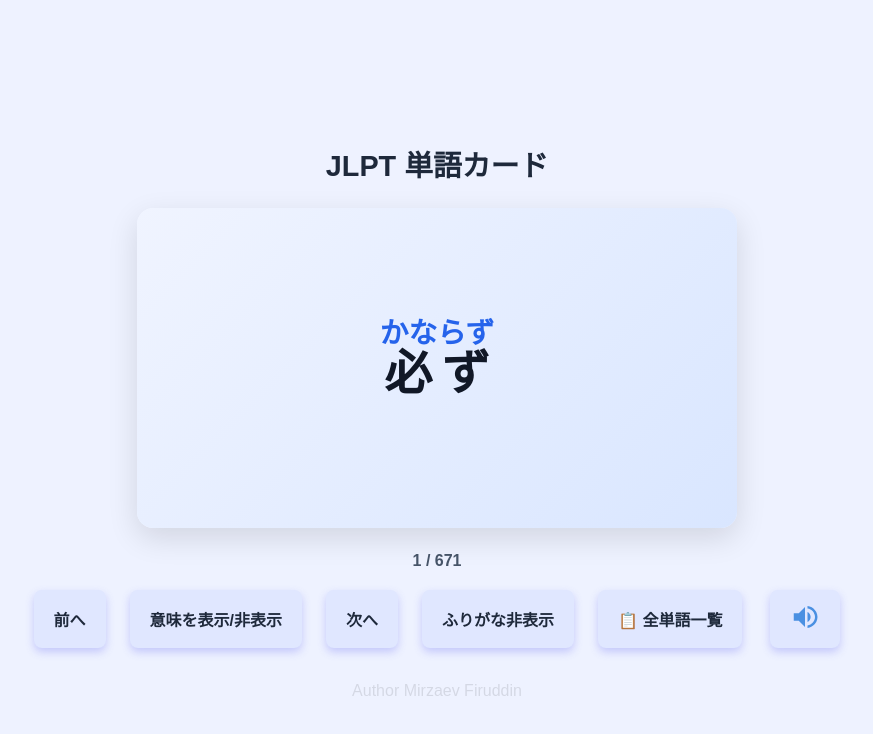
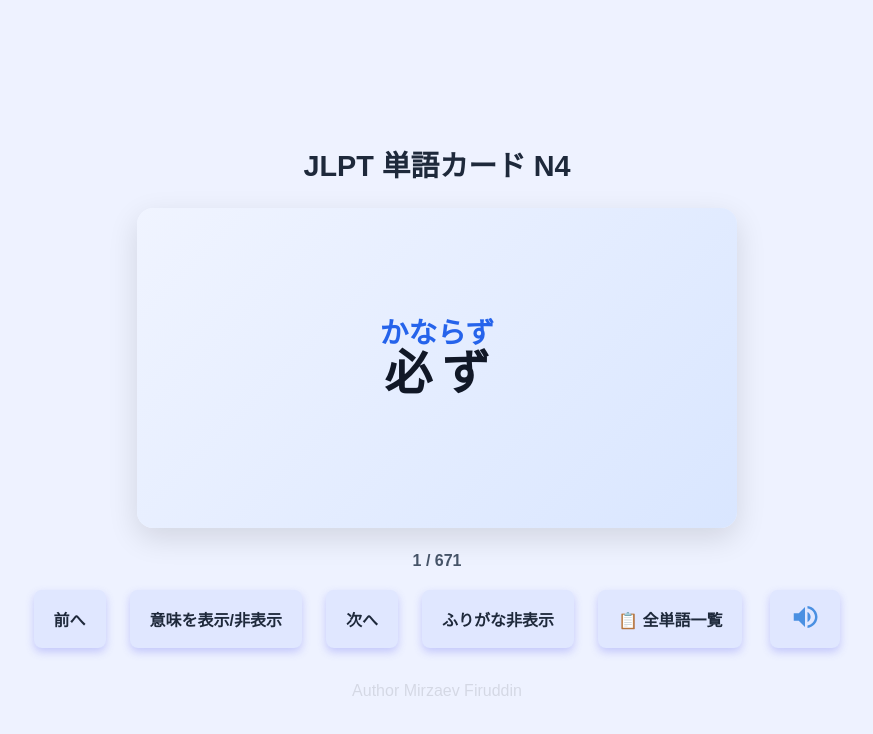
Before and after one commit to Cemu-maket/JLPT, a plain HTML site: page index.html in a window 1280 px wide. Shown: the whole page, without its empty margins (203-1076 px from the left). Drawn offline with Linux system fonts and the light colour scheme.

Commit message:
index.html

```diff
--- a/index.html
+++ b/index.html
@@ -135,7 +135,7 @@
 </head>
 <body>
 
-  <h1>JLPT 単語カード</h1>
+  <h1>JLPT 単語カード N4</h1>
 
   <div class="card" id="card" title="クリックまたはスペースキーで意味を表示">
     <div class="card-inner">
```
